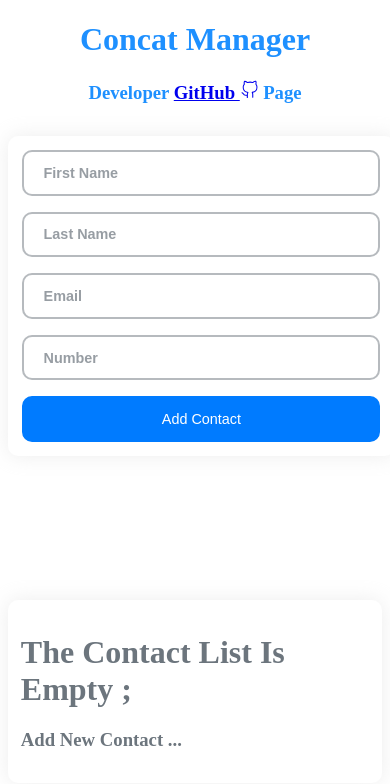
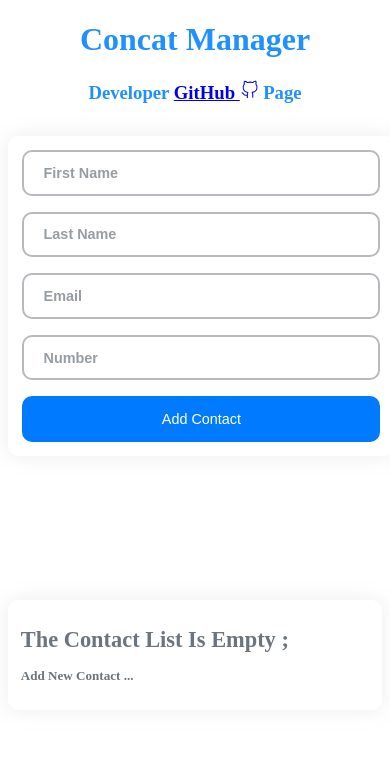
Before and after one commit to mahdl-karami/rjs-contacts, a React (Vite) app: page / in a window 390 px wide. Shown: the top 784 px of the page. Built offline with nearby package versions, Linux system fonts and the light colour scheme; the HTML template or start-up script is replaced by a standard one.

Commit message:
fix empty box responsive

```diff
--- a/src/Components/ContactsList.jsx
+++ b/src/Components/ContactsList.jsx
@@ -33,8 +33,10 @@ export default function ContactsList({ contacts, setContacts }) {
         </>
       ) : (
         <>
+          <div className={styles.empty}>
             <h1>The Contact List Is Empty ;</h1>
             <h3>Add New Contact ... </h3>
+          </div>
         </>
       )}
     </ul>
--- a/src/Styles/ContactsList.module.css
+++ b/src/Styles/ContactsList.module.css
@@ -66,6 +66,9 @@
 			display: none;
 		}
 	}
+	.empty{
+		font-size: 80%;
+	}
 }
 @media only screen and (max-width: 500px) {
 	.contacts{
@@ -74,4 +77,7 @@
 	.contacts li span {
 		font-size: 0.9rem !important;
 	}
+	.empty{
+		font-size: 70%;
+	}
 }
```
Lines whose indentation alone changed are shown as unchanged.
